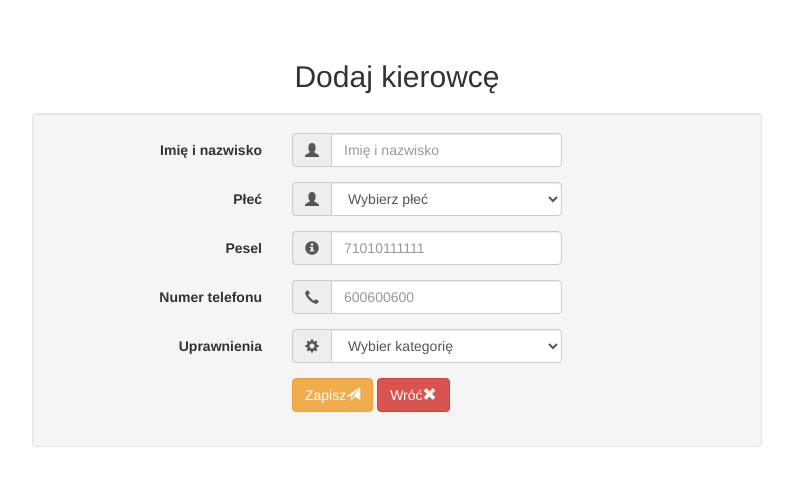
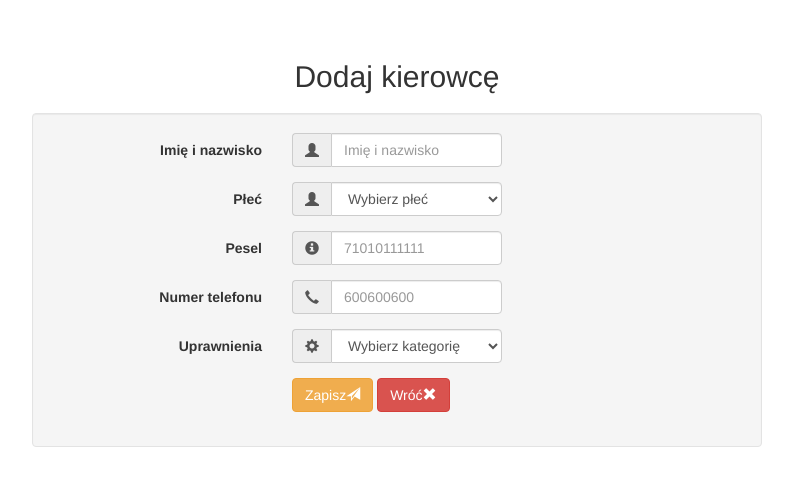
Before and after one commit to guy881/geo-pop, a Django app: page /drivers/create/ in a window 1280 px wide. Shown: the part 54-540 px from the top of the page, without its empty margins (243-1036 px from the left). Run offline with Django 3.2, Linux system fonts and the light colour scheme; the visitor is signed in with stand-in values (Sample User, id 1); some libraries are stand-ins or nearby versions.

Commit message:
Deleted minor flaw

```diff
--- a/templates/drivers/create_form.html
+++ b/templates/drivers/create_form.html
@@ -20,7 +20,7 @@
                     {{ form.non_field_errors }}
                     <div class="form-group">
                         <label class="col-md-4 control-label">Imię i nazwisko</label>
-                        <div class="col-md-5 inputGroupContainer">
+                        <div class="col-md-4 inputGroupContainer">
                             <div class="input-group">
                                 <span class="input-group-addon"><i class="glyphicon glyphicon-user"></i></span>
                                 <input name="full_name" id="full_name" placeholder="Imię i nazwisko"
@@ -36,7 +36,7 @@
                     </div>
                     <div class="form-group">
                         <label class="col-md-4 control-label">Płeć</label>
-                        <div class="col-md-5 inputGroupContainer">
+                        <div class="col-md-4 inputGroupContainer">
                             <div class="input-group">
                                 <span class="input-group-addon"><i class="glyphicon glyphicon-user"></i></span>
                                 <select name="gender" id="gender" class="form-control selectpicker"
@@ -71,7 +71,7 @@
                 </div>{% endcomment %}
                     <div class="form-group">
                         <label class="col-md-4 control-label">Pesel</label>
-                        <div class="col-md-5 inputGroupContainer">
+                        <div class="col-md-4 inputGroupContainer">
                             <div class="input-group">
                                 <span class="input-group-addon"><i class="glyphicon glyphicon-info-sign"></i></span>
                                 <input name="pesel" id="pesel" placeholder="71010111111" class="form-control"
@@ -86,7 +86,7 @@
                     </div>
                     <div class="form-group">
                         <label class="col-md-4 control-label">Numer telefonu</label>
-                        <div class="col-md-5 inputGroupContainer">
+                        <div class="col-md-4 inputGroupContainer">
                             <div class="input-group">
                                 <span class="input-group-addon"><i class="glyphicon glyphicon-earphone"></i></span>
                                 <input name="phone_number" id="phone_number" placeholder="600600600"
@@ -102,26 +102,26 @@
                     </div>
                     <div class="form-group">
                         <label class="col-md-4 control-label">Uprawnienia</label>
-                        <div class="col-md-5 inputGroupContainer">
+                        <div class="col-md-4 inputGroupContainer">
                             <div class="input-group">
                                 <span class="input-group-addon"><i class="glyphicon glyphicon-cog"></i></span>
                                 <select name="permissions_level" id="permissions_level"
                                         class="form-control selectpicker" placeholder="10"
                                         onblur="check_permissions_level(this.form.name)">
-                                    <option value="default">Wybier kategorię</option>
-                                    <option value="AM">Prawo jazdy kategori AM</option>
-                                    <option value="A1">Prawo jazdy kategori A1</option>
-                                    <option value="A2">Prawo jazdy kategori A2</option>
-                                    <option value="B">Prawo jazdy kategori B</option>
-                                    <option value="B+E">Prawo jazdy kategori B+E</option>
-                                    <option value="C">Prawo jazdy kategori C</option>
-                                    <option value="C+E">Prawo jazdy kategori C+E</option>
-                                    <option value="C1">Prawo jazdy kategori C1</option>
-                                    <option value="C1+E">Prawo jazdy kategori C1+e</option>
-                                    <option value="D">Prawo jazdy kategori D</option>
-                                    <option value="D+E">Prawo jazdy kategori D+E</option>
-                                    <option value="D1">Prawo jazdy kategori D1</option>
-                                    <option value="D1+E">Prawo jazdy kategori D1+E</option>
+                                    <option value="default">Wybierz kategorię</option>
+                                    <option value="AM">Kategoria AM</option>
+                                    <option value="A1">Kategoria A1</option>
+                                    <option value="A2">Kategoria A2</option>
+                                    <option value="B">Kategoria B</option>
+                                    <option value="B+E">Kategoria B+E</option>
+                                    <option value="C">Kategoria C</option>
+                                    <option value="C+E">Kategoria C+E</option>
+                                    <option value="C1">Kategoria C1</option>
+                                    <option value="C1+E">Kategoria C1+e</option>
+                                    <option value="D">Kategoria D</option>
+                                    <option value="D+E">Kategoria D+E</option>
+                                    <option value="D1">Kategoria D1</option>
+                                    <option value="D1+E">Kategoria D1+E</option>
                                 </select>
                             </div>
                         </div>
```
Also changed, not shown: templates/drivers/edit_form.html (+19 -19 lines).
